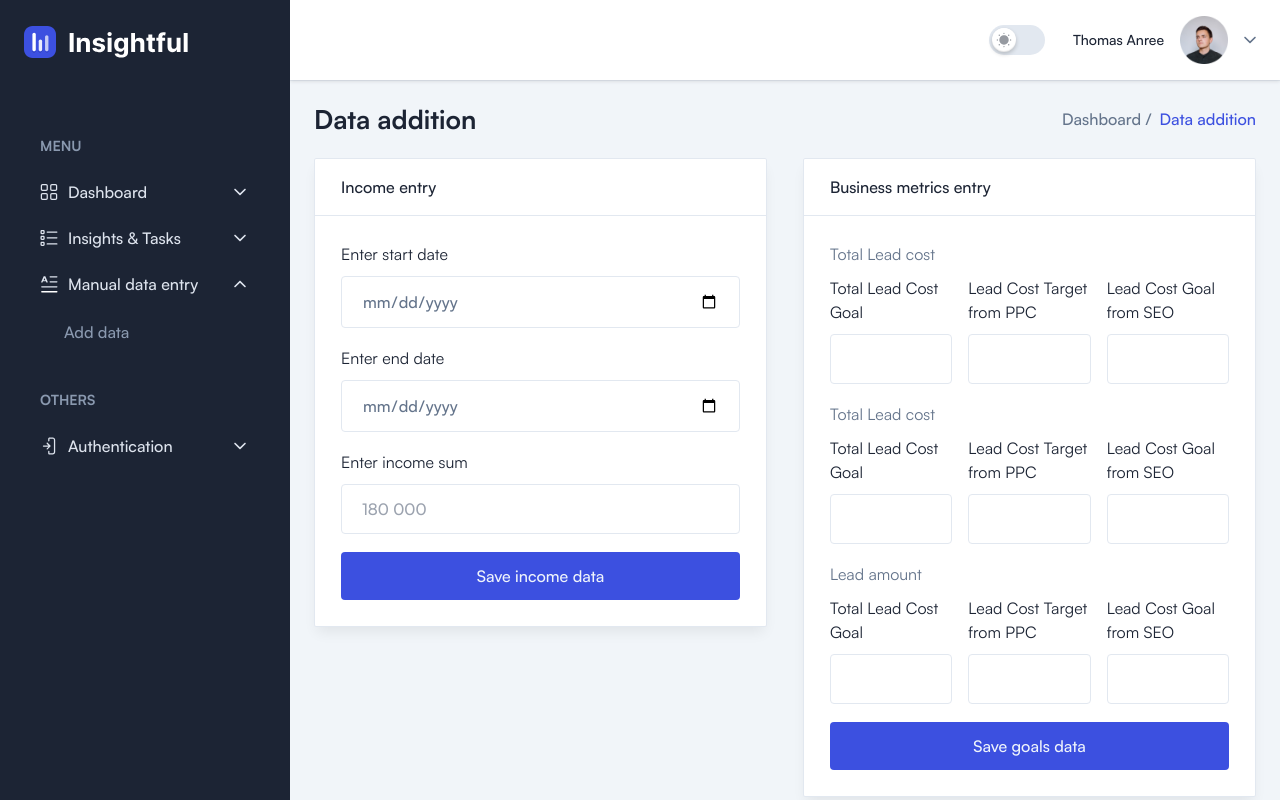
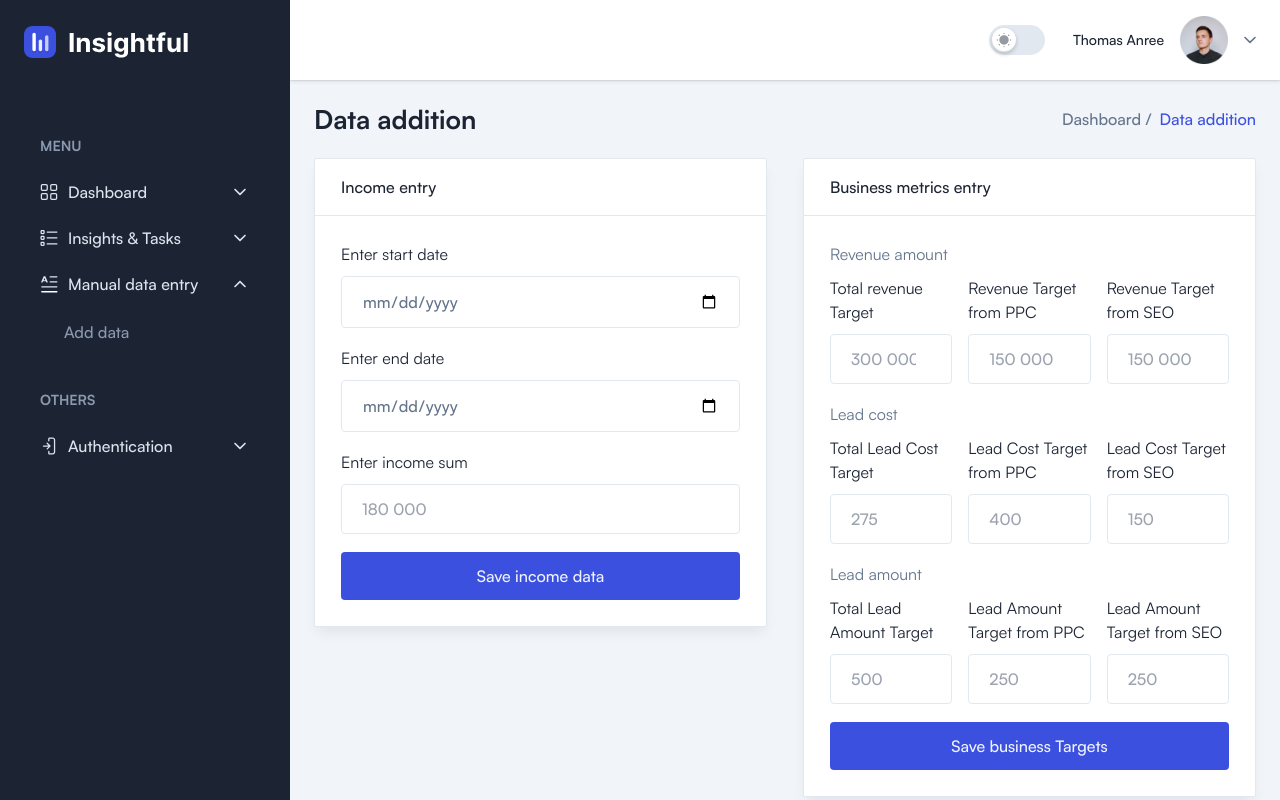
Before and after one commit to Vyachowski/business-dashboard, a React (Vite) app in the folder client/: page /manual-entry/data-addition in a window 1280 px wide. Built offline with nearby package versions, Linux system fonts and the light colour scheme.

Commit message:
feat: Add placeholders for business metrics form

```diff
--- a/client/src/pages/ManualDataEntry/DataAddition.tsx
+++ b/client/src/pages/ManualDataEntry/DataAddition.tsx
@@ -65,13 +65,53 @@ const DataAddition = () => {
               <div className="p-6.5">
                 <fieldset className="grid grid-cols-3 gap-4 items-end">
                   <div className="col-span-1">
-                    <legend className="mb-2.5">Total Lead cost</legend>
+                    <legend className="mb-2.5">Revenue amount</legend>
                     <div className="mb-4.5">
                       <label className="mb-2.5 block text-black dark:text-white">
-                        Total Lead Cost Goal
+                        Total revenue Target
                       </label>
                       <input
                           type="number"
+                          placeholder="300 000"
+                          className="w-full rounded border-[1.5px] border-stroke bg-transparent py-3 px-5 font-medium outline-none transition focus:border-primary active:border-primary disabled:cursor-default disabled:bg-whiter dark:border-form-strokedark dark:bg-form-input dark:focus:border-primary"
+                      />
+                    </div>
+                  </div>
+                  <div className="col-span-1">
+                    <div className="mb-4.5">
+                      <label className="mb-2.5 block text-black dark:text-white">
+                        Revenue Target from PPC
+                      </label>
+                      <input
+                          type="number"
+                          placeholder="150 000"
+                          className="w-full rounded border-[1.5px] border-stroke bg-transparent py-3 px-5 font-medium outline-none transition focus:border-primary active:border-primary disabled:cursor-default disabled:bg-whiter dark:border-form-strokedark dark:bg-form-input dark:focus:border-primary"
+                      />
+                    </div>
+                  </div>
+                  <div className="col-span-1">
+                    <div className="mb-4.5">
+                      <label className="mb-2.5 block text-black dark:text-white">
+                        Revenue Target from SEO
+                      </label>
+                      <input
+                          type="number"
+                          placeholder="150 000"
+                          className="w-full rounded border-[1.5px] border-stroke bg-transparent py-3 px-5 font-medium outline-none transition focus:border-primary active:border-primary disabled:cursor-default disabled:bg-whiter dark:border-form-strokedark dark:bg-form-input dark:focus:border-primary"
+                      />
+                    </div>
+                  </div>
+                </fieldset>
+                <fieldset className="grid grid-cols-3 gap-4 items-end">
+                  <div className="col-span-1">
+                    <legend className="mb-2.5">Lead cost</legend>
+                    <div className="mb-4.5">
+                      <label className="mb-2.5 block text-black dark:text-white">
+                        Total Lead Cost Target
+                      </label>
+                      <input
+                          type="number"
+                          placeholder="275"
                           className="w-full rounded border-[1.5px] border-stroke bg-transparent py-3 px-5 font-medium outline-none transition focus:border-primary active:border-primary disabled:cursor-default disabled:bg-whiter dark:border-form-strokedark dark:bg-form-input dark:focus:border-primary"
                       />
                     </div>
@@ -83,6 +123,7 @@ const DataAddition = () => {
                       </label>
                       <input
                           type="number"
+                          placeholder="400"
                           className="w-full rounded border-[1.5px] border-stroke bg-transparent py-3 px-5 font-medium outline-none transition focus:border-primary active:border-primary disabled:cursor-default disabled:bg-whiter dark:border-form-strokedark dark:bg-form-input dark:focus:border-primary"
                       />
                     </div>
@@ -90,46 +131,11 @@ const DataAddition = () => {
                   <div className="col-span-1">
                     <div className="mb-4.5">
                       <label className="mb-2.5 block text-black dark:text-white">
-                        Lead Cost Goal from SEO
+                        Lead Cost Target from SEO
                       </label>
                       <input
                           type="number"
-                          className="w-full rounded border-[1.5px] border-stroke bg-transparent py-3 px-5 font-medium outline-none transition focus:border-primary active:border-primary disabled:cursor-default disabled:bg-whiter dark:border-form-strokedark dark:bg-form-input dark:focus:border-primary"
-                      />
-                    </div>
-                  </div>
-                </fieldset>
-                <fieldset className="grid grid-cols-3 gap-4 items-end">
-                  <div className="col-span-1">
-                    <legend className="mb-2.5">Total Lead cost</legend>
-                    <div className="mb-4.5">
-                      <label className="mb-2.5 block text-black dark:text-white">
-                        Total Lead Cost Goal
-                      </label>
-                      <input
-                          type="number"
-                          className="w-full rounded border-[1.5px] border-stroke bg-transparent py-3 px-5 font-medium outline-none transition focus:border-primary active:border-primary disabled:cursor-default disabled:bg-whiter dark:border-form-strokedark dark:bg-form-input dark:focus:border-primary"
-                      />
-                    </div>
-                  </div>
-                  <div className="col-span-1">
-                    <div className="mb-4.5">
-                      <label className="mb-2.5 block text-black dark:text-white">
-                        Lead Cost Target from PPC
-                      </label>
-                      <input
-                          type="number"
-                          className="w-full rounded border-[1.5px] border-stroke bg-transparent py-3 px-5 font-medium outline-none transition focus:border-primary active:border-primary disabled:cursor-default disabled:bg-whiter dark:border-form-strokedark dark:bg-form-input dark:focus:border-primary"
-                      />
-                    </div>
-                  </div>
-                  <div className="col-span-1">
-                    <div className="mb-4.5">
-                      <label className="mb-2.5 block text-black dark:text-white">
-                        Lead Cost Goal from SEO
-                      </label>
-                      <input
-                          type="number"
+                          placeholder="150"
                           className="w-full rounded border-[1.5px] border-stroke bg-transparent py-3 px-5 font-medium outline-none transition focus:border-primary active:border-primary disabled:cursor-default disabled:bg-whiter dark:border-form-strokedark dark:bg-form-input dark:focus:border-primary"
                       />
                     </div>
@@ -140,10 +146,11 @@ const DataAddition = () => {
                     <legend className="mb-2.5">Lead amount</legend>
                     <div className="mb-4.5">
                       <label className="mb-2.5 block text-black dark:text-white">
-                        Total Lead Cost Goal
+                        Total Lead Amount Target
                       </label>
                       <input
                           type="number"
+                          placeholder="500"
                           className="w-full rounded border-[1.5px] border-stroke bg-transparent py-3 px-5 font-medium outline-none transition focus:border-primary active:border-primary disabled:cursor-default disabled:bg-whiter dark:border-form-strokedark dark:bg-form-input dark:focus:border-primary"
                       />
                     </div>
@@ -151,10 +158,11 @@ const DataAddition = () => {
                   <div className="col-span-1">
                     <div className="mb-4.5">
                       <label className="mb-2.5 block text-black dark:text-white">
-                        Lead Cost Target from PPC
+                        Lead Amount Target from PPC
                       </label>
                       <input
                           type="number"
+                          placeholder="250"
                           className="w-full rounded border-[1.5px] border-stroke bg-transparent py-3 px-5 font-medium outline-none transition focus:border-primary active:border-primary disabled:cursor-default disabled:bg-whiter dark:border-form-strokedark dark:bg-form-input dark:focus:border-primary"
                       />
                     </div>
@@ -162,17 +170,18 @@ const DataAddition = () => {
                   <div className="col-span-1">
                     <div className="mb-4.5">
                       <label className="mb-2.5 block text-black dark:text-white">
-                        Lead Cost Goal from SEO
+                        Lead Amount Target from SEO
                       </label>
                       <input
                           type="number"
+                          placeholder="250"
                           className="w-full rounded border-[1.5px] border-stroke bg-transparent py-3 px-5 font-medium outline-none transition focus:border-primary active:border-primary disabled:cursor-default disabled:bg-whiter dark:border-form-strokedark dark:bg-form-input dark:focus:border-primary"
                       />
                     </div>
                   </div>
                 </fieldset>
                 <button className="flex w-full justify-center rounded bg-primary p-3 font-medium text-gray">
-                  Save goals data
+                  Save business Targets
                 </button>
               </div>
             </form>
```
